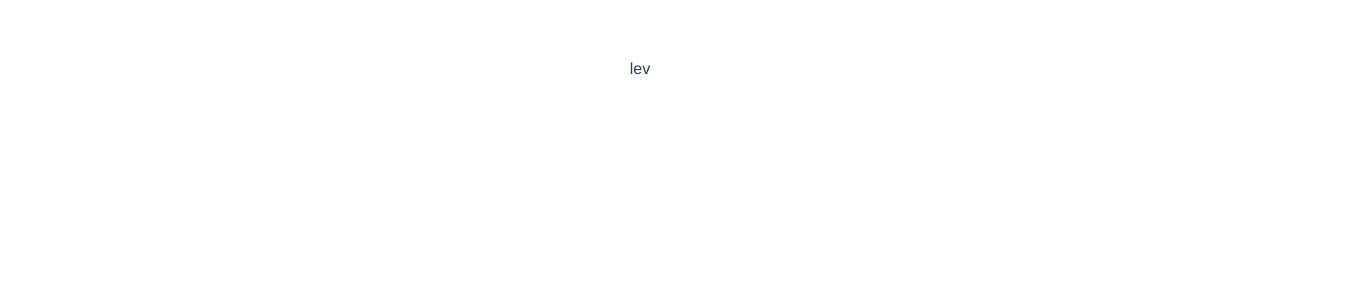
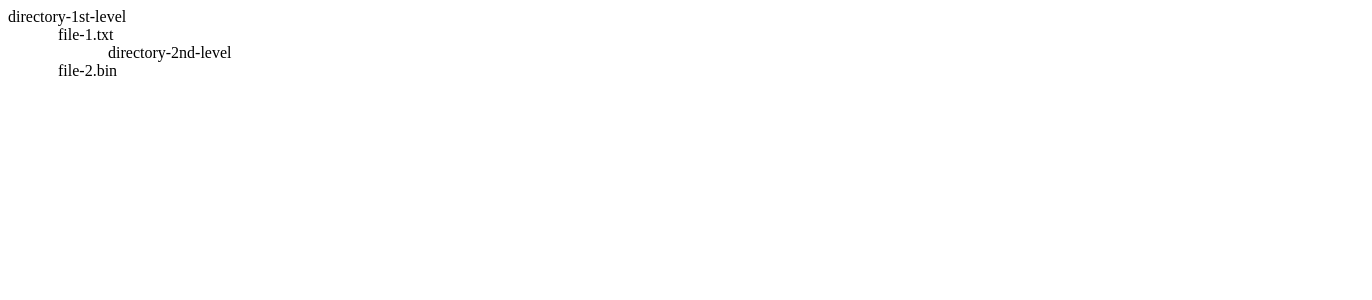
Before and after one commit to ignatev/findr-vue, a Vue app: page / in a window 1280 px wide. Shown: the top 300 px of the page, 1372 px wide, since content can reach past the window. Built offline with nearby package versions, Linux system fonts and the light colour scheme.

Commit message:
add depth

```diff
--- a/src/App.vue
+++ b/src/App.vue
@@ -8,11 +8,15 @@ export default {
   data() {
     return {
       catalog: {
-    "name": "lev",
+    "name": "directory-1st-level",
     "children": [
         {
             "name": "file-1.txt",
-            "children": []
+            "children": [
+              {"name": "directory-2nd-level",
+                "children": []
+              }
+            ]
         },
         {
             "name": "file-2.bin",
@@ -30,12 +34,4 @@ export default {
 </template>
 
 <style>
-#app {
-  font-family: Avenir, Helvetica, Arial, sans-serif;
-  -webkit-font-smoothing: antialiased;
-  -moz-osx-font-smoothing: grayscale;
-  text-align: center;
-  color: #2c3e50;
-  margin-top: 60px;
-}
 </style>
--- a/src/components/FileViewer.vue
+++ b/src/components/FileViewer.vue
@@ -1,5 +1,8 @@
 <template>
-    <div>{{ catalog.name }}</div>
+    <div :style="indent">{{ catalog.name }}</div>
+    <div v-if=catalog.children.length>
+    <file-viewer v-for="file in catalog.children" :depth="depth+1" :catalog="file" :key="file.name"></file-viewer>
+</div>
 </template>
 
 <script>
@@ -8,10 +11,23 @@ export default {
     props: {
         catalog: {
             type: Object,
-            required: true
+            required: true,
+        },
+        depth: {
+            type: Number,
+            required: false,
+            default: 0
+        }
+    },
+    computed: {
+        indent() {
+            return {
+                transform: `translate(${this.depth * 50}px)`
+            }
         }
     }
 }
+
 </script>
 
 <style>
```
